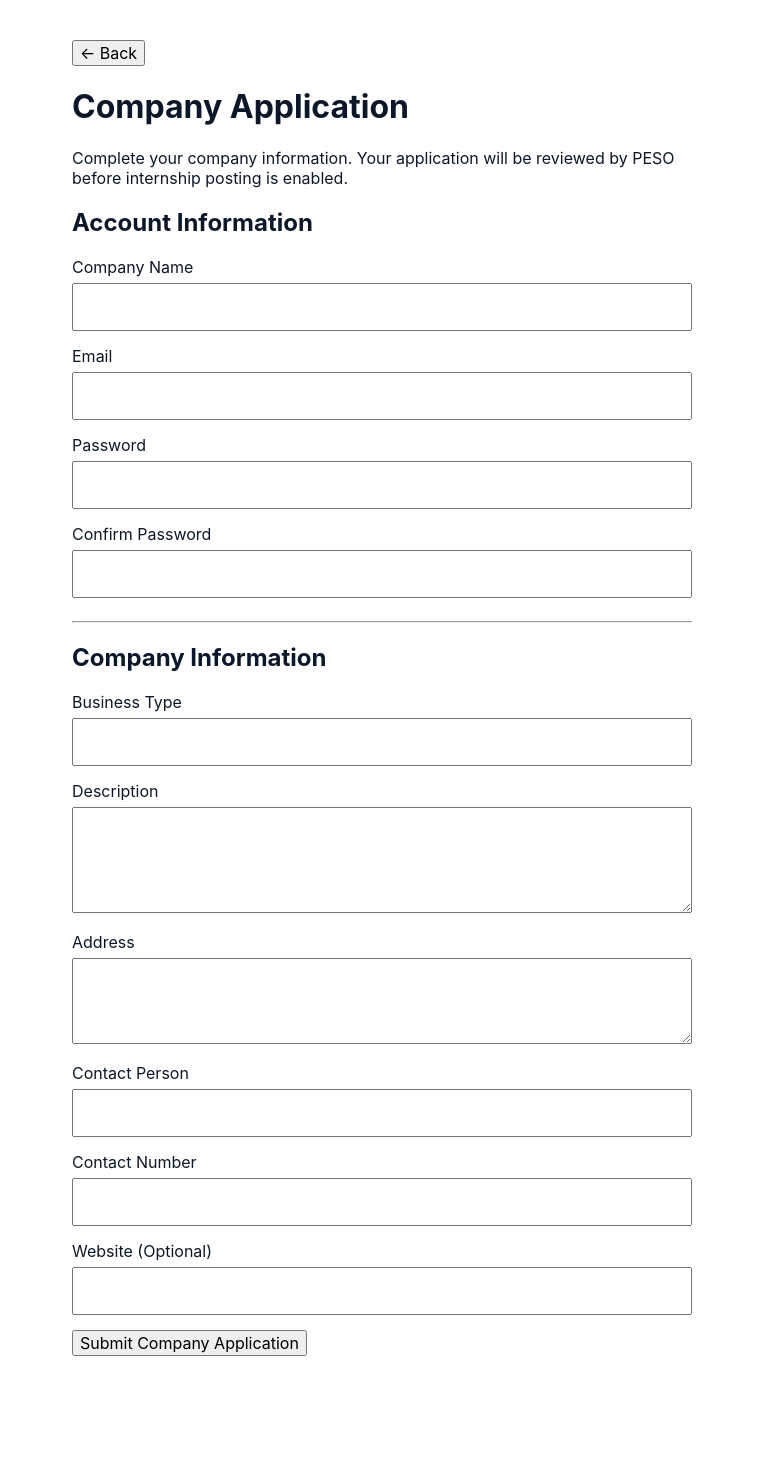
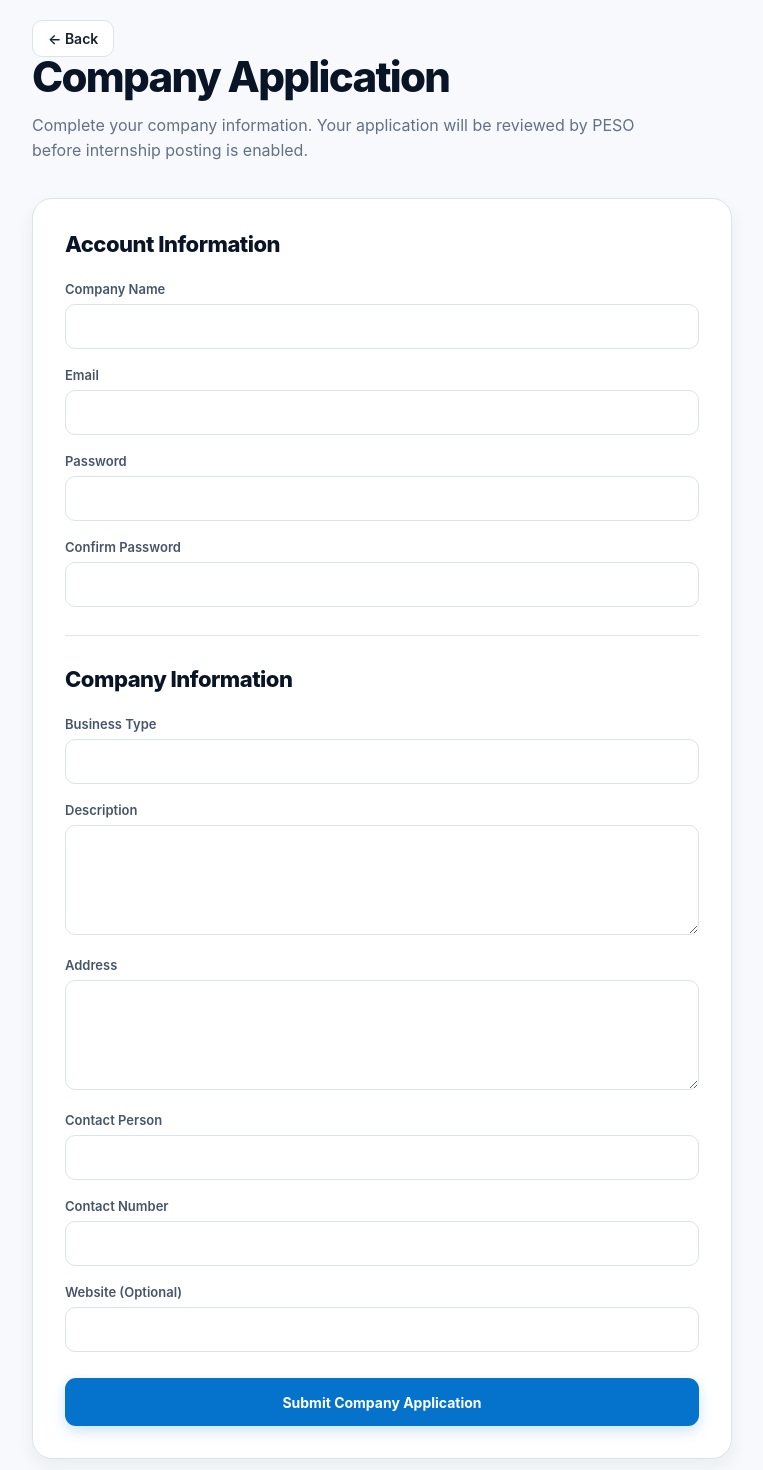
Before and after one commit to Thoughtoy/CAPSTONEPangkalawakan, a React app in the folder frontend/: page /register/company in a window 1280 px wide. Shown: the top 1470 px of the page, without its empty margins (258-1021 px from the left). Before the commit the page ends 1396 px from the top, so only its background shows below. Built offline with nearby package versions, Linux system fonts and the light colour scheme; the HTML template or start-up script is replaced by a standard one.

Commit message:
Redesign company registration page

```diff
--- /dev/null
+++ b/frontend/src/pages/auth/CompanyRegister.css
@@ -0,0 +1,250 @@
+* {
+  box-sizing: border-box;
+}
+
+.company-register-page {
+  min-height: 100vh;
+  padding: 55px 24px 80px;
+  background: #f7f9fc;
+  color: #0c1729;
+  font-family:
+    Inter,
+    ui-sans-serif,
+    system-ui,
+    -apple-system,
+    BlinkMacSystemFont,
+    "Segoe UI",
+    sans-serif;
+}
+
+.company-register-container {
+  width: min(700px, 100%);
+  margin: 0 auto;
+}
+
+/* Main form card */
+.company-register-page form {
+  width: 100%;
+}
+
+/* Back button */
+
+.company-back-button {
+  position: fixed;
+  top: 20px;
+  z-index: 100;
+
+  display: inline-flex;
+  align-items: center;
+  gap: 7px;
+
+  margin-bottom: 28px;
+  padding: 9px 15px;
+
+  border: 1px solid #dbe3eb;
+  border-radius: 10px;
+
+  background: #ffffff;
+  color: #172033;
+
+  font-family: inherit;
+  font-size: 14px;
+  font-weight: 600;
+
+  cursor: pointer;
+  transition: 0.2s ease;
+}
+
+.company-back-button:hover {
+  color: #0573cc;
+  border-color: #b9d8f2;
+  transform: translateY(-1px);
+}
+
+/* Page title */
+
+.company-title {
+  margin: 0 0 14px;
+
+  color: #091426;
+  font-size: clamp(32px, 4vw, 42px);
+  line-height: 1.05;
+  letter-spacing: -1.7px;
+  font-weight: 800;
+}
+
+.company-description {
+  margin: 0 0 35px;
+
+  max-width: 650px;
+
+  color: #637086;
+  font-size: 16px;
+  line-height: 1.55;
+}
+
+/* Form card */
+
+.company-register-page form {
+  padding: 32px;
+
+  border: 1px solid #dbe3eb;
+  border-radius: 20px;
+
+  background: #ffffff;
+  box-shadow: 0 8px 18px rgba(26, 46, 70, 0.06);
+}
+
+/* Section headings */
+
+.company-section-title {
+  margin: 0 0 24px;
+
+  color: #091426;
+  font-size: 22px;
+  line-height: 1.2;
+  letter-spacing: -0.5px;
+  font-weight: 800;
+}
+
+.company-register-page form h2:not(:first-child) {
+  margin-top: 30px;
+}
+
+/* Labels */
+
+.company-register-page label {
+  display: block;
+  margin-bottom: 7px;
+
+  color: #46556b;
+  font-size: 13px;
+  font-weight: 600;
+}
+
+/* Inputs */
+
+.company-input {
+  width: 100%;
+  min-height: 45px;
+
+  padding: 12px 14px;
+  margin-bottom: 18px;
+
+  border: 1px solid #dbe3eb;
+  border-radius: 10px;
+
+  background: #ffffff;
+  color: #0c1729;
+
+  font-family: inherit;
+  font-size: 14px;
+
+  outline: none;
+
+  transition:
+    border-color 0.2s ease,
+    box-shadow 0.2s ease;
+}
+
+.company-input:focus {
+  border-color: #0573cc;
+  box-shadow: 0 0 0 3px rgba(5, 115, 204, 0.1);
+}
+
+.company-input::placeholder {
+  color: #9aa6b5;
+}
+
+/* Textareas */
+
+.company-textarea {
+  min-height: 110px;
+  resize: vertical;
+}
+
+/* Divider */
+
+.company-register-page hr {
+  height: 1px;
+  margin: 10px 0 30px;
+
+  border: 0;
+  background: #dfe5eb;
+}
+
+/* Error message */
+
+.company-error {
+  margin-bottom: 20px;
+  padding: 12px 14px;
+
+  border: 1px solid #f3b8bd;
+  border-radius: 10px;
+
+  color: #c62828;
+  background: #ffebee;
+
+  font-size: 14px;
+}
+
+/* Submit button */
+
+.company-submit-button {
+  width: 100%;
+  min-height: 48px;
+
+  margin-top: 8px;
+  padding: 13px 21px;
+
+  border: none;
+  border-radius: 11px;
+
+  color: #ffffff;
+  background: #0573cc;
+
+  font-family: inherit;
+  font-size: 14px;
+  font-weight: 700;
+
+  cursor: pointer;
+
+  box-shadow: 0 5px 14px rgba(0, 114, 204, 0.2);
+
+  transition:
+    transform 0.2s ease,
+    box-shadow 0.2s ease,
+    background 0.2s ease;
+}
+
+.company-submit-button:hover:not(:disabled) {
+  background: #075aa8;
+  transform: translateY(-2px);
+  box-shadow: 0 8px 18px rgba(0, 114, 204, 0.25);
+}
+
+.company-submit-button:disabled {
+  opacity: 0.65;
+  cursor: not-allowed;
+}
+
+/* Mobile */
+
+@media (max-width: 620px) {
+  .company-register-page {
+    padding: 30px 15px 60px;
+  }
+
+  .company-register-page form {
+    padding: 22px 18px;
+    border-radius: 16px;
+  }
+
+  .company-title {
+    font-size: 32px;
+  }
+
+  .company-section-title {
+    font-size: 20px;
+  }
+}
--- a/frontend/src/pages/auth/CompanyRegister.jsx
+++ b/frontend/src/pages/auth/CompanyRegister.jsx
@@ -1,5 +1,6 @@
 import { useState } from "react";
 import { useNavigate } from "react-router-dom";
+import "./CompanyRegister.css";
 
 function CompanyRegister() {
   const navigate = useNavigate();
@@ -131,35 +132,34 @@ function CompanyRegister() {
     }
   };
 
-  const inputStyle = {
-    width: "100%",
-    padding: "12px",
-    marginTop: "6px",
-    marginBottom: "15px",
-    boxSizing: "border-box",
-  };
 
  return (
-    <div style={{ padding: "40px", maxWidth: "700px", margin: "auto" }}>
-      <button onClick={() => navigate("/register")}>
+  <div className="company-register-page">
+    <div className="company-register-container">
+
+      <button
+        type="button"
+        className="company-back-button"
+        onClick={() => navigate("/register")}
+      >
         ← Back
       </button>
 
-      <h1>Company Application</h1>
+      <h1 className="company-title">Company Application</h1>
 
-      <p>
+      <p className="company-description">
         Complete your company information. Your application will
         be reviewed by PESO before internship posting is enabled.
       </p>
 
-      {error && <p style={{ color: "red" }}>{error}</p>}
+      {error && <p className="company-error">{error}</p>}
 
       <form onSubmit={handleSubmit}>
-        <h2>Account Information</h2>
+        <h2 className="company-section-title">Account Information</h2>
 
         <label>Company Name</label>
 <input
-          style={inputStyle}
+  className="company-input"
   name="company_name"
   value={form.company_name}
   onChange={handleChange}
@@ -168,8 +168,7 @@ function CompanyRegister() {
 
         <label>Email</label>
 <input
-          style={inputStyle}
-          type="email"
+  className="company-input"
   name="email"
   value={form.email}
   onChange={handleChange}
@@ -178,8 +177,7 @@ function CompanyRegister() {
 
         <label>Password</label>
 <input
-          style={inputStyle}
-          type="password"
+  className="company-input"
   name="password"
   value={form.password}
   onChange={handleChange}
@@ -188,8 +186,7 @@ function CompanyRegister() {
 
         <label>Confirm Password</label>
 <input
-          style={inputStyle}
-          type="password"
+  className="company-input"
   name="password_confirmation"
   value={form.password_confirmation}
   onChange={handleChange}
@@ -198,11 +195,11 @@ function CompanyRegister() {
 
         <hr />
 
-        <h2>Company Information</h2>
+       <h2 className="company-section-title">Company Information</h2>
 
         <label>Business Type</label>
 <input
-          style={inputStyle}
+  className="company-input"
   name="business_type"
   value={form.business_type}
   onChange={handleChange}
@@ -211,7 +208,7 @@ function CompanyRegister() {
 
         <label>Description</label>
 <textarea
-          style={inputStyle}
+className="company-input company-textarea"
   name="description"
   rows="4"
   value={form.description}
@@ -221,9 +218,9 @@ function CompanyRegister() {
 
         <label>Address</label>
 <textarea
-          style={inputStyle}
+className="company-input company-textarea"
   name="address"
-          rows="3"
+  rows="4"
   value={form.address}
   onChange={handleChange}
   required
@@ -231,7 +228,7 @@ function CompanyRegister() {
 
         <label>Contact Person</label>
 <input
-          style={inputStyle}
+  className="company-input"
   name="contact_person"
   value={form.contact_person}
   onChange={handleChange}
@@ -240,7 +237,7 @@ function CompanyRegister() {
 
         <label>Contact Number</label>
 <input
-          style={inputStyle}
+  className="company-input"
   name="contact_number"
   value={form.contact_number}
   onChange={handleChange}
@@ -249,16 +246,23 @@ function CompanyRegister() {
 
         <label>Website (Optional)</label>
 <input
-          style={inputStyle}
+  className="company-input"
   name="website"
   value={form.website}
   onChange={handleChange}
+  required
 />
 
-        <button type="submit" disabled={loading}>
+        <button
+  type="submit"
+  className="company-submit-button"
+  disabled={loading}
+>
   {loading ? "Submitting..." : "Submit Company Application"}
 </button>
                   </form>
+
+    </div>
   </div>
   );
 }
```
Lines whose indentation alone changed are shown as unchanged.
